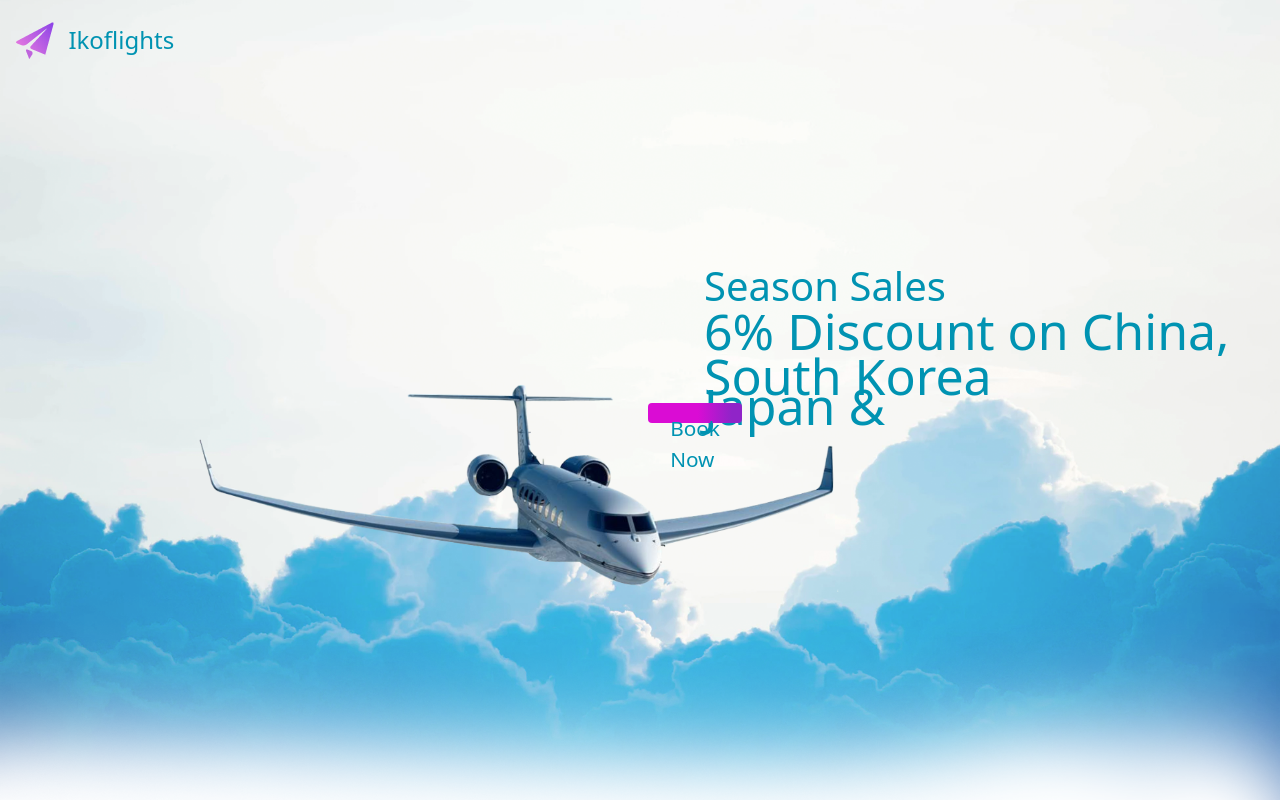
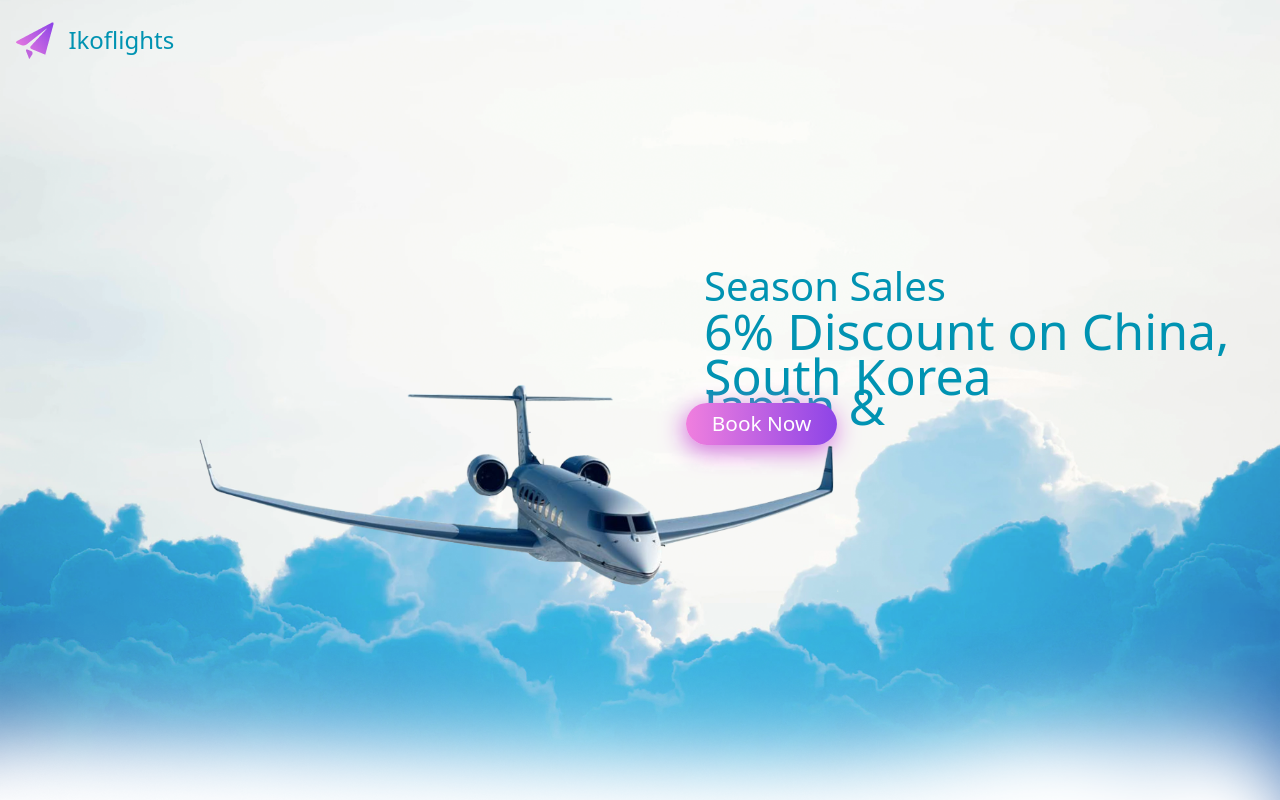
Before and after one commit to istevguerrero/Ikodev-Genesis, a React (Create React App) app: page / in a window 1280 px wide. Shown: the top 800 px of the page. Built offline with nearby package versions, Linux system fonts and the light colour scheme.

Commit message:
Worked on landing page button and remaked some CSS of NavBtnLink

```diff
--- a/src/App.css
+++ b/src/App.css
@@ -30,5 +30,4 @@
 
 	background-color: black;
 
-
 }
--- a/src/App.js
+++ b/src/App.js
@@ -21,13 +21,14 @@ function App() {
 
             <Route path="/" exact component={Home}/>
 
-          </Switch>
-
             <Route path="/booking-managment" component={Booking}/>
 
             <Route path="/Info-Services" component={Information}/>
 
             <Route path="/flights" component={Flights}/>
+
+          </Switch>
+
     </Router>
 
   );
--- a/src/components/Navbar/NavbarElements.js
+++ b/src/components/Navbar/NavbarElements.js
@@ -62,19 +62,7 @@ export const NavBtn = styled.nav`
 `
 
 export const NavBtnLink = styled(Link)`
-    border-radius: 4px;
-    background: #00B0FF;
-    padding: 10px 22px;
-    color: #0093B2;
-    border: none;
-    outline: none;
-    cursor: pointer;
-    transition: all 0.2s ease-in-out;
+    padding: 0.4% 2%;
     text-decoration: none;
 
-    &.hover{
-        transition: all 0.2s ease-in-out;
-        background: #0093B2;
-        color: #0093B2;
-    }
 `
--- a/src/pages/Home.js
+++ b/src/pages/Home.js
@@ -23,9 +23,9 @@ export const Home = () => {
 
           <div style={{ color: '#0093B2', position: "absolute", fontSize: 50, paddingLeft: "55%", paddingTop: "26.5%"}}>South Korea</div>
 
-          <Nav style={{position: "absolute", paddingLeft: "54.3%", paddingTop: "31.5%", width: "160px", height: "45px", fontSize: "1.3rem", justifyContent: "center"}}>
+          <Nav style={{position: "absolute", paddingLeft: "19%", paddingTop: "31.5%", width: "100%", height: "45px", fontSize: "1.3rem", justifyContent: "center"}}>
 
-            <NavBtnLink to="booking-managment" activeStyle style={{background: "linear-gradient(90deg, rgba(218,12,212,1) 53%, rgba(144,36,200,1) 89%)"}}>
+            <NavBtnLink to="booking-managment" activeStyle style={{color: "white", borderRadius: 55, position: "absolute", background: "rgb(240,127,222)", background: "linear-gradient(90deg, rgba(240,127,222,1) 0%, rgba(141,68,231,1) 100%)", boxShadow: "-2px 6px 25px #D26DDD"}}>
 
               Book Now
 
```
